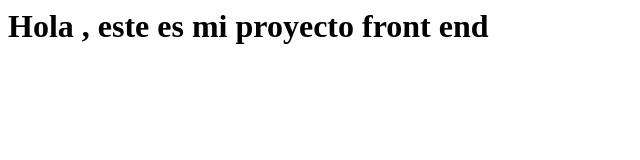
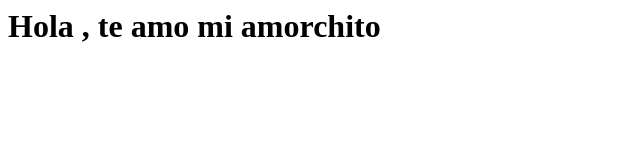
Before and after one commit to kvn104/FrontEndProyect, a plain HTML site: page index.html in a window 1280 px wide. Shown: the whole page, without its empty margins (0-640 px from the left). Drawn offline with Linux system fonts and the light colour scheme.

Commit message:
Update index.html

```diff
--- a/index.html
+++ b/index.html
@@ -1 +1 @@
-<h1>Hola , este es mi proyecto front end</h1>
+<h1>Hola , te amo mi amorchito</h1>
```
